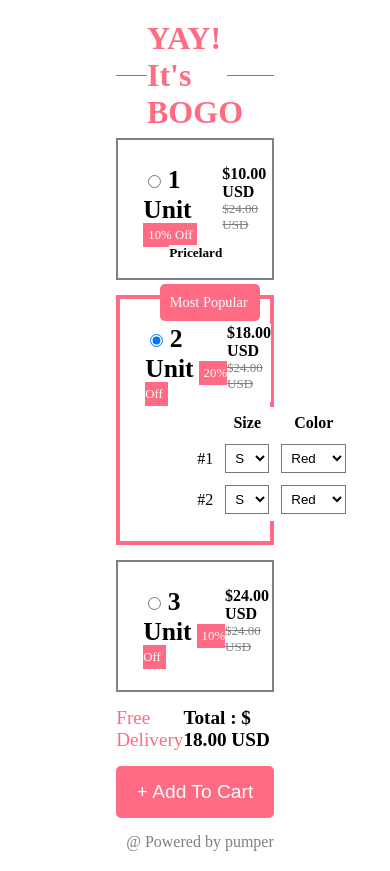
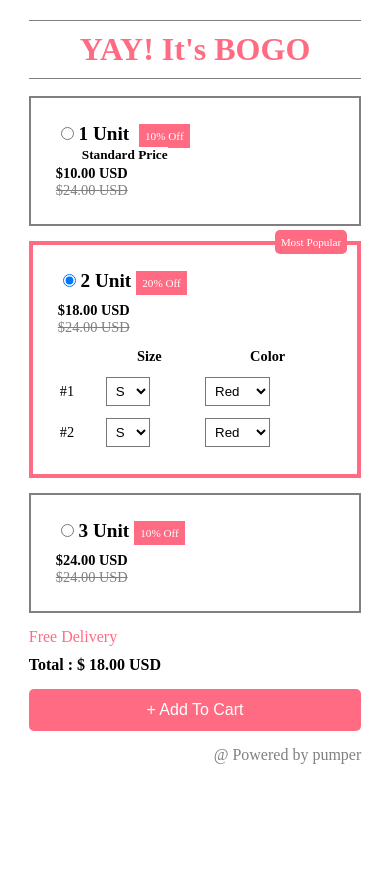
Before and after one commit to apeksha-rgb/interactive-boxes, a plain HTML site: page index.html in a window 390 px wide. After the commit the page ends 844 px from the top, so only its background shows below. Drawn offline with Linux system fonts and the light colour scheme.

Commit message:
made design responsive and added readme

```diff
--- a/css/styles.css
+++ b/css/styles.css
@@ -185,3 +185,86 @@ select{
     /* transition: all 0.3s ease; */
     cursor: pointer;
 }
+
+/* Responsive styling */
+
+@media (max-width: 1024px) {
+  .container-1, .container-2 {
+    width: 80%;
+  }
+
+  .label-box label {
+    font-size: 1.4rem;
+  }
+
+  .popular-chip {
+    font-size: 0.8rem;
+    padding: 8px;
+    width: auto;
+  }
+
+  .btn {
+    font-size: 1rem;
+    padding: 12px;
+  }
+
+  .f-container, .t-container {
+    font-size: 1rem;
+  }
+}
+
+@media (max-width: 768px) {
+  .container-1, .container-2 {
+    width: 95%;
+  }
+
+  .container-1 {
+    flex-direction: column;
+    height: auto;
+  }
+
+  .box {
+    width: 100%;
+    margin-bottom: 10px;
+  }
+
+  .labels {
+    flex-direction: column;
+    gap: 10px;
+  }
+
+  .dropdowns {
+    padding-left: 0;
+    width: 100%;
+    overflow-x: auto;
+  }
+
+  table {
+    width: 100%;
+    font-size: 0.9rem;
+  }
+
+  .btn {
+    width: 100%;
+  }
+
+  .charges-container {
+    flex-direction: column;
+    gap: 10px;
+  }
+}
+
+@media (max-width: 480px) {
+  .label-box label {
+    font-size: 1.2rem;
+  }
+
+  .offer-chip, .popular-chip {
+    font-size: 0.7rem;
+    padding: 6px;
+  }
+
+  .new-price, .old-price {
+    font-size: 0.9rem;
+  }
+}
```
Also changed, not shown: asset/Capture.PNG (added).
